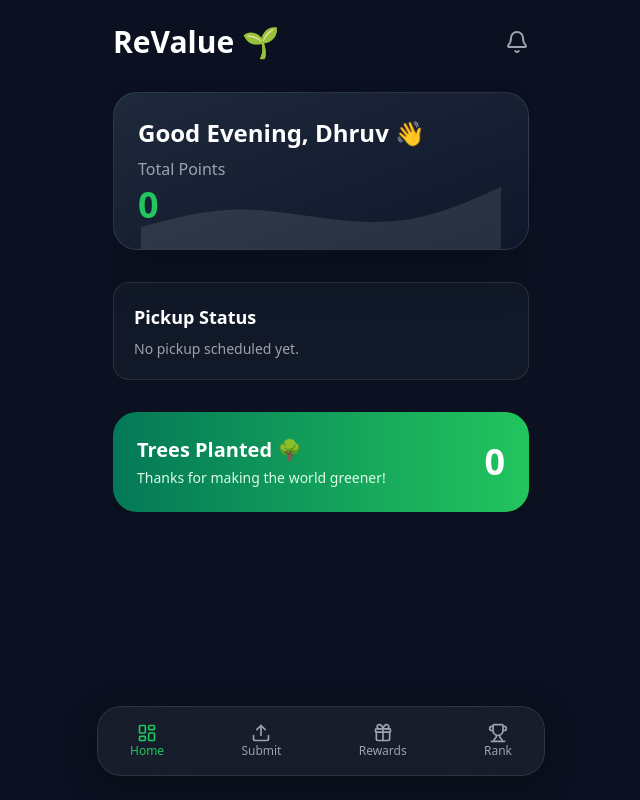
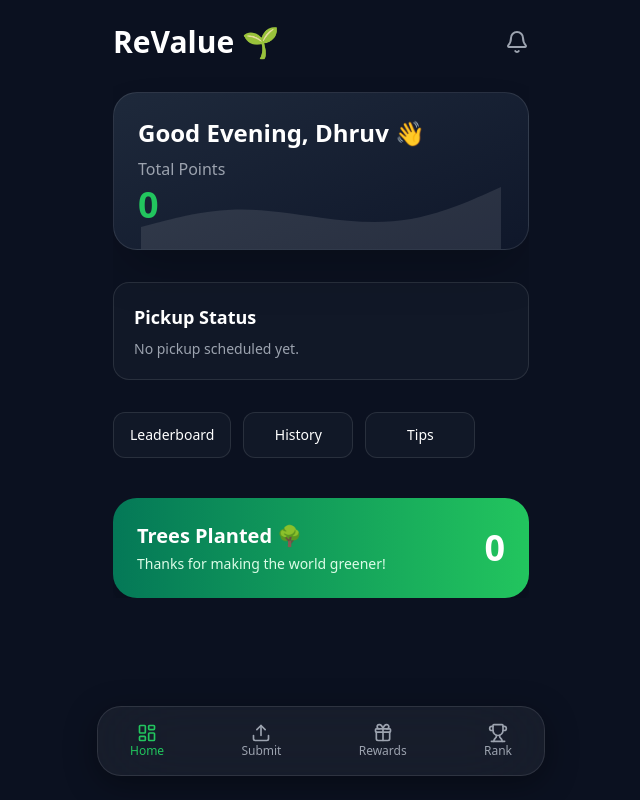
Before and after one commit to dhrxvjhx/ReValue, a React (Vite) app: page / in a window 1280 px wide. Shown: the whole page, without its empty margins (319-959 px from the left). Built offline with nearby package versions, Linux system fonts and the light colour scheme.

Commit message:
Fix quick action component placement and clean unused code

```diff
--- a/src/pages/Dashboard.jsx
+++ b/src/pages/Dashboard.jsx
@@ -112,6 +112,13 @@ function Dashboard() {
                 )}
             </motion.div>
 
+            {/* QUICK ACTIONS */}
+            <div className="flex gap-3 overflow-x-auto pb-2">
+                <QuickAction label="Leaderboard" />
+                <QuickAction label="History" />
+                <QuickAction label="Tips" />
+            </div>
+
             {/* ECO CARD */}
             <motion.div
                 key={treesPlanted}
@@ -163,4 +170,23 @@ function Action({ icon, label }) {
     )
 }
 
+function QuickAction({ label }) {
+    return (
+        <div className="
+      min-w-[110px]
+      bg-[#111827]
+      border border-white/10
+      rounded-xl
+      px-4 py-3
+      text-sm
+      text-center
+      cursor-pointer
+      hover:bg-white/5
+      transition
+    ">
+            {label}
+        </div>
+    )
+}
+
 export default Dashboard
```
